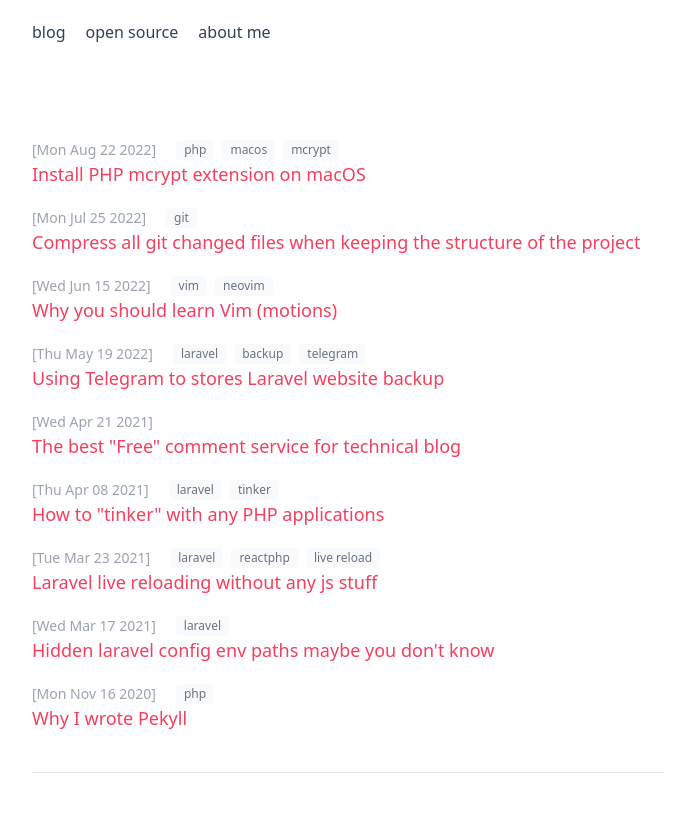
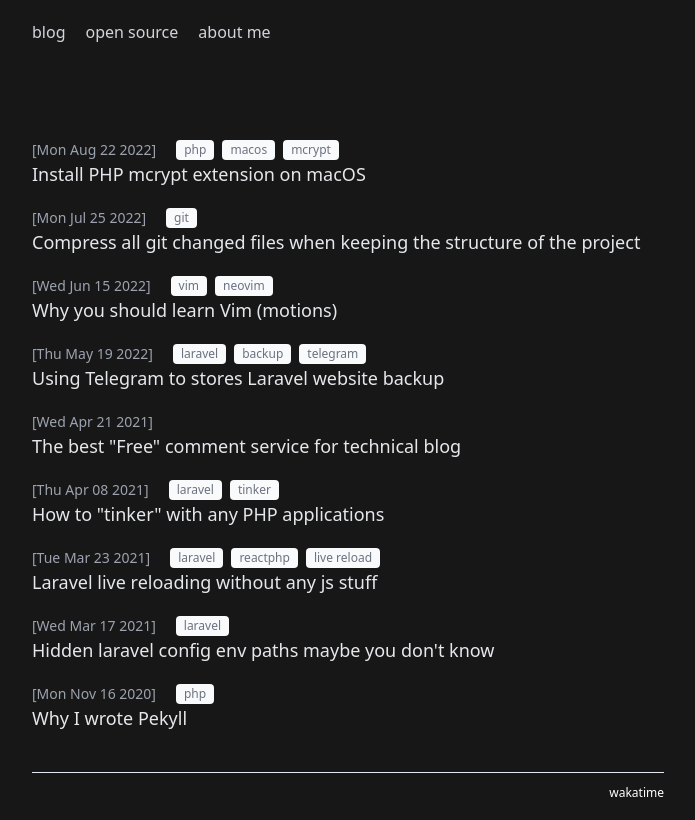
Before and after one commit to bangnokia/daudau.cc, a SvelteKit app: page / in a window 1280 px wide. Shown: the whole page, without its empty margins (292-987 px from the left). Built offline with nearby package versions, Linux system fonts and the light colour scheme.

Commit message:
update post page

```diff
--- a/src/app.html
+++ b/src/app.html
@@ -12,9 +12,7 @@
 </head>
 
 <body style="margin-left: calc(100vw - 100%);">
-	<div>
-		%sveltekit.body%
-	</div>
+	%sveltekit.body%
 </body>
 
 </html>
--- a/src/routes/+layout.svelte
+++ b/src/routes/+layout.svelte
@@ -3,11 +3,12 @@
 	import 'virtual:uno.css';
 </script>
 
+<main class="w-full h-full bg-neutral-900">
 	<div class="antialiased font-sans mx-auto flex flex-col min-h-screen px-5 pt-5 max-w-2xl overflow-y-hidden">
 		<nav class="flex space-x-5">
-		<a href="/" class="text-slate-700" data-sveltekit-preload-data="hover">blog</a>
-		<a href="/open-source" class="text-slate-700" data-sveltekit-preload-data="hover">open source</a>
-		<a href="/about" class="text-slate-700" data-sveltekit-preload-data="hover">about me</a>
+			<a href="/" class="text-gray-300" data-sveltekit-preload-data="hover">blog</a>
+			<a href="/open-source" class="text-gray-300" data-sveltekit-preload-data="hover">open source</a>
+			<a href="/about" class="text-gray-300" data-sveltekit-preload-data="hover">about me</a>
 		</nav>
 		<div class="mt-24 flex-grow flex-shrink flex-1">
 			<slot />
@@ -16,3 +17,4 @@
 			<a href="/wakatime" class="text-white">wakatime</a>
 		</footer>
 	</div>
+</main>
--- a/src/routes/+page.svelte
+++ b/src/routes/+page.svelte
@@ -63,7 +63,11 @@
 						{/each}
 					</div>
 				</div>
-				<a href="/posts/{post.slug}" class="mt-5 text-rose-500 text-lg" data-sveltekit-preload-data="hover">
+				<a
+					href="/posts/{post.slug}"
+					class="mt-5 text-gray-200 text-lg hover:text-teal-500"
+					data-sveltekit-preload-data="hover"
+				>
 					{post.title}
 				</a>
 			</li>
--- a/src/routes/posts/[slug]/+page.svelte
+++ b/src/routes/posts/[slug]/+page.svelte
@@ -22,7 +22,7 @@
 </svelte:head>
 
 <article>
-	<h1 class="text-rose-500 text-4xl mb-5 font-bold tracking-tight">{post.title}</h1>
+	<h1 class="text-gray-200 text-4xl mb-5 font-bold tracking-tight">{post.title}</h1>
 
 	<div class="text-gray-500 font-mono text-xs mb-10 flex w-full items-center">
 		<div>
@@ -40,7 +40,7 @@
 		{/if}
 	</div>
 
-	<div id="blog-post-content" class="prose prose-slate break-words text-gray-900">
+	<div id="blog-post-content" class="prose prose-white break-words text-gray-400">
 		<article>
 			{@html content}
 		</article>
--- a/uno.config.ts
+++ b/uno.config.ts
@@ -19,11 +19,11 @@
           margin: "1.5rem 0",
         },
         img: {
-          'border-radius': '0.5rem',
+          'border-radius': '1rem',
         },
         'pre': {
-          'background-color': "#e5e5e5 !important",
-        },
+          border: '1px solid rgba(255, 255, 255, 0.2)',
+        }
       }
     }),
   ],
@@ -31,10 +31,10 @@
     {
       getCSS: () => `
         body {
-            margin-left: calc(100vw - 100%);
+          background-color: #f5f5f5;
         }
         a {
-            color: rgba(244, 63, 94)
+            color: rgba(20,184,166)
         }
         a:hover {
             text-decoration: underline;
```
Lines whose indentation alone changed are shown as unchanged.
